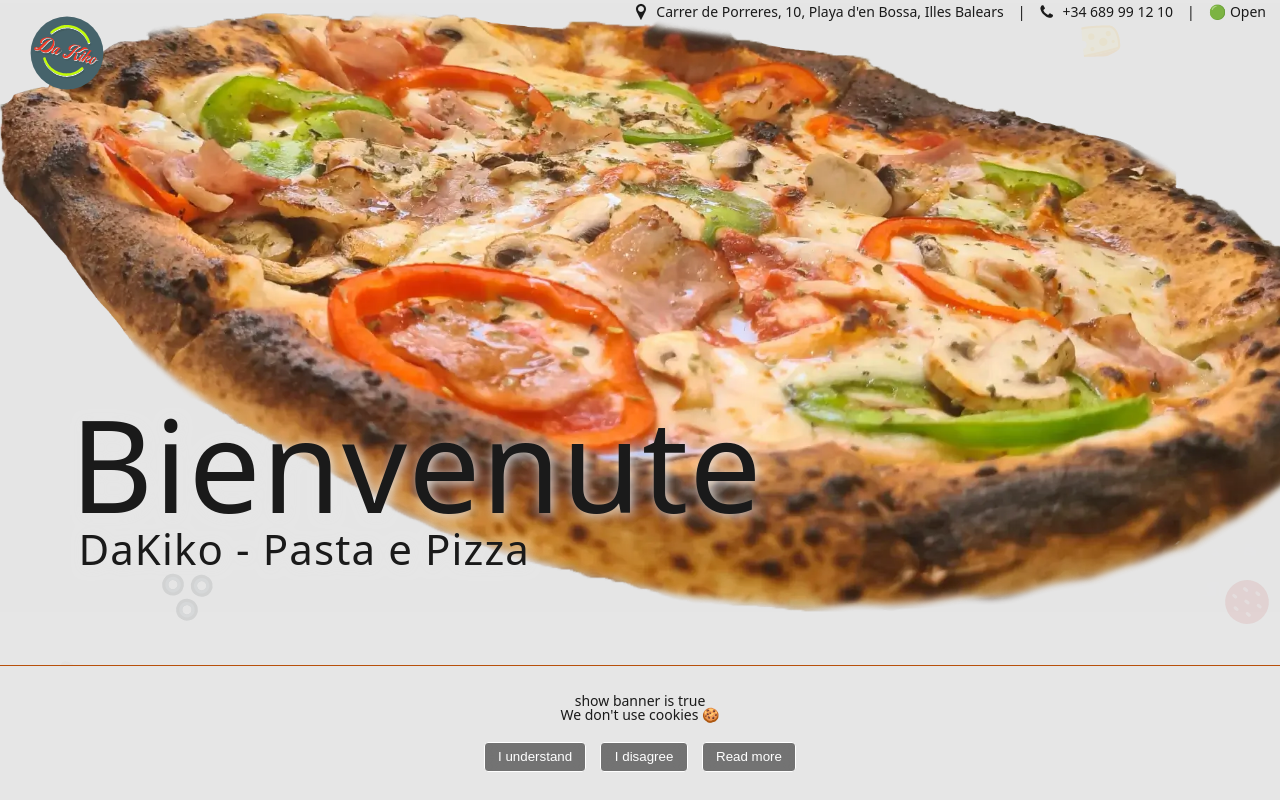
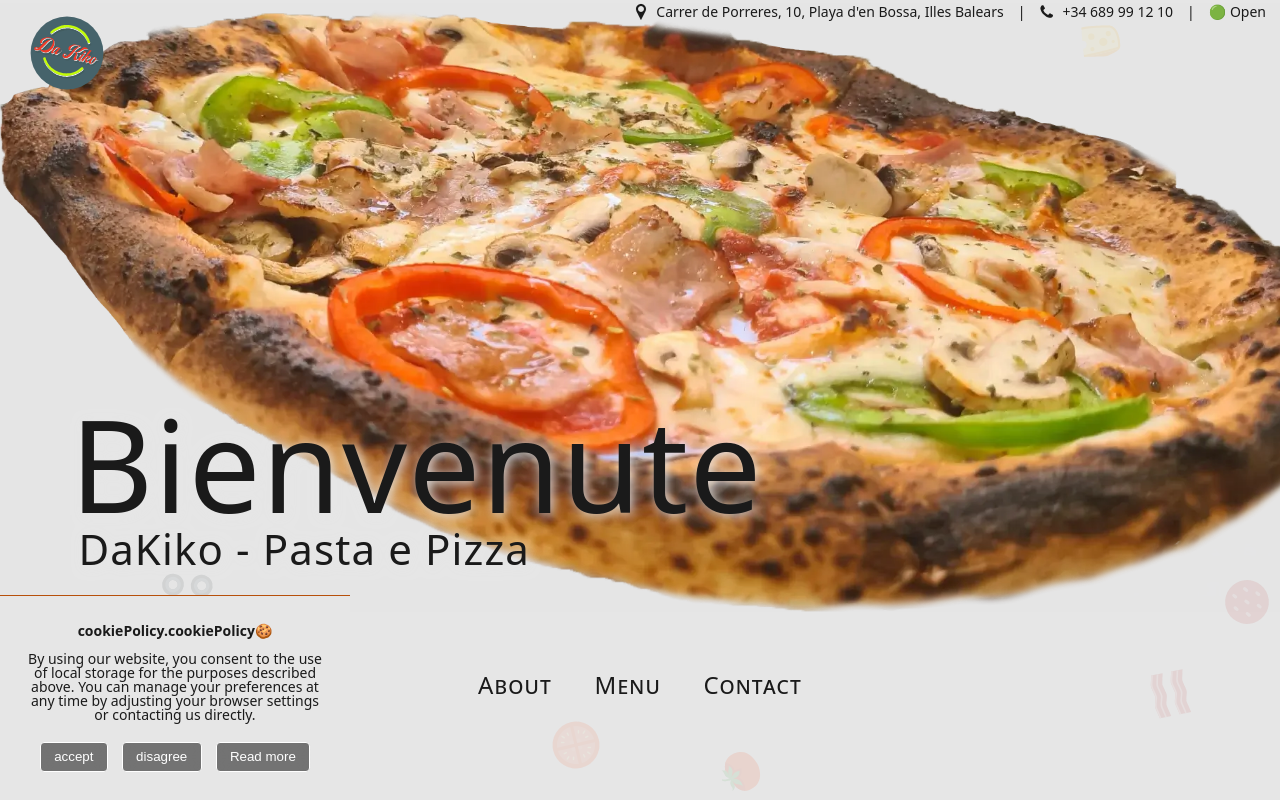
Before and after one commit to Greezaaa/dakiko-front, a React (Vite) app: page / in a window 1280 px wide. Shown: the top 800 px of the page. Built offline with nearby package versions, Linux system fonts and the light colour scheme.

Commit message:
update: Cookies Banner translations and some styling

```diff
--- a/src/assets/styles/components/cookie.scss
+++ b/src/assets/styles/components/cookie.scss
@@ -12,6 +12,13 @@
   text-align: center;
   overflow: hidden;
   z-index: 10;
+  width: min(350px, 100% - 1em);
+  p:is(:first-child) {
+    font-weight: bold;
+  }
+  p {
+    margin-bottom: 1em;
+  }
 }
 
 .cookie-banner.hide {
--- a/src/components/cookie-banner/CookieBanner.tsx
+++ b/src/components/cookie-banner/CookieBanner.tsx
@@ -49,18 +49,17 @@ const CookieBanner = forwardRef((_, ref) => {
     <>
       {showBanner && (
         <div className="cookie-banner">
-          {showBanner && " show banner is true"}
-          {!showBanner && " show banner is false"}
-          <p>We don't use cookies &#127850;</p>
+          <p>{t("cookiePolicy.cookiePolicy")}&#127850;</p>
+          <p>{t("cookiePolicy.consent.description")}</p>
           <div className="buttons center">
             <button className="c__btn accept" onClick={handleAccept}>
-              I understand
+              {t("cookiePolicy.accept")}
             </button>
             <button className="c__btn cancel" onClick={handleCancel}>
-              I disagree
+              {t("cookiePolicy.disagree")}
             </button>
             <button className="c__btn info" onClick={handleReadMore}>
-              Read more
+              {t("cookiePolicy.readMore")}
             </button>
           </div>
         </div>
@@ -104,10 +103,10 @@ const CookieBanner = forwardRef((_, ref) => {
               <p>{t("cookiePolicy.questions.description")}</p>
               <div className="buttons modal-buttons">
                 <button className="c__btn accept" onClick={handleAccept}>
-                  I agree
+                  {t("cookiePolicy.accept")}
                 </button>
                 <button className="c__btn cancel" onClick={handleCancel}>
-                  I disagree
+                  {t("cookiePolicy.disagree")}
                 </button>
               </div>
             </div>
--- a/src/data-assets/translations/bg/global.json
+++ b/src/data-assets/translations/bg/global.json
@@ -170,6 +170,10 @@
     }
   },
   "cookiePolicy": {
+    "accept": "Приемам",
+    "disagree": "Не съм съгласен",
+    "readMore": "Прочети повече",
+    "cookiePolicy": "Не използваме бисквитки",
     "title": "Политика за бисквитките",
     "intro": "В DaKiko - Pasta e Pizza ние отдаваме приоритет на вашата онлайн поверителност и се стремим да ви предоставим най-доброто възможно преживяване при посещение на нашия уебсайт. Искаме да знаете, че не използваме бисквитки за проследяване или рекламни цели. Въпреки това използваме определени технологии, за да подобрим вашето преживяване при браузърната сесия и да персонализираме съдържанието в зависимост от вашите предпочитания.",
     "localStorage": {
--- a/src/data-assets/translations/de/global.json
+++ b/src/data-assets/translations/de/global.json
@@ -170,6 +170,10 @@
     }
   },
   "cookiePolicy": {
+    "accept": "Akzeptieren",
+    "disagree": "Nicht einverstanden",
+    "readMore": "Mehr lesen",
+    "cookiePolicy": "Wir verwenden keine Cookies",
     "title": "Cookie-Richtlinie",
     "intro": "Bei DaKiko - Pasta e Pizza legen wir großen Wert auf Ihren Online-Datenschutz und möchten Ihnen das bestmögliche Erlebnis beim Besuch unserer Website bieten. Wir möchten Sie darüber informieren, dass wir keine Cookies zu Tracking- oder Werbezwecken verwenden. Wir nutzen jedoch bestimmte Technologien, um Ihr Browsererlebnis zu verbessern und Inhalte entsprechend Ihrer Präferenzen zu personalisieren.",
     "localStorage": {
--- a/src/data-assets/translations/en/global.json
+++ b/src/data-assets/translations/en/global.json
@@ -171,6 +171,9 @@
     }
   },
   "cookiePolicy": {
+    "accept": "accept",
+    "disagree": "disagree",
+    "readMore": "Read more",
     "title": "Cookie Policy",
     "intro": "At DaKiko - Pasta e Pizza, we prioritize your online privacy and aim to provide you with the best possible experience when visiting our website. We want you to know that we do not use cookies for tracking or advertising purposes. However, we utilize certain technologies to enhance your browsing experience and personalize content based on your preferences.",
     "localStorage": {
--- a/src/data-assets/translations/es/global.json
+++ b/src/data-assets/translations/es/global.json
@@ -171,6 +171,10 @@
     }
   },
   "cookiePolicy": {
+    "accept": "Aceptar",
+    "disagree": "No estoy de acuerdo",
+    "readMore": "Leer más",
+    "cookiePolicy": "We don't use cookies",
     "title": "Política de Cookies",
     "intro": "En DaKiko - Pasta e Pizza, priorizamos tu privacidad en línea y nos esforzamos por ofrecerte la mejor experiencia posible al visitar nuestro sitio web. Queremos informarte que no utilizamos cookies con fines de seguimiento o publicidad. Sin embargo, empleamos ciertas tecnologías para mejorar tu experiencia de navegación y personalizar el contenido según tus preferencias.",
     "localStorage": {
--- a/src/data-assets/translations/fr/global.json
+++ b/src/data-assets/translations/fr/global.json
@@ -170,6 +170,10 @@
     }
   },
   "cookiePolicy": {
+    "accept": "Accepter",
+    "disagree": "Pas d'accord",
+    "readMore": "Lire la suite",
+    "cookiePolicy": "Nous n'utilisons pas de cookies",
     "title": "Politique de cookies",
     "intro": "Chez DaKiko - Pasta e Pizza, nous accordons une grande importance à votre vie privée en ligne et nous nous efforçons de vous offrir la meilleure expérience possible lors de votre visite sur notre site web. Nous tenons à vous informer que nous n'utilisons pas de cookies à des fins de suivi ou de publicité. Cependant, nous utilisons certaines technologies pour améliorer votre expérience de navigation et personnaliser le contenu en fonction de vos préférences.",
     "localStorage": {
--- a/src/data-assets/translations/it/global.json
+++ b/src/data-assets/translations/it/global.json
@@ -171,6 +171,10 @@
     }
   },
   "cookiePolicy": {
+    "accept": "Accettare",
+    "disagree": "Non sono d'accordo",
+    "readMore": "Leggi di più",
+    "cookiePolicy": "Non utilizziamo i cookie",
     "title": "Politica sui cookie",
     "intro": "Da DaKiko - Pasta e Pizza, diamo grande importanza alla tua privacy online e ci impegniamo a offrirti la migliore esperienza possibile durante la visita al nostro sito web. Vogliamo informarti che non utilizziamo cookie a fini di tracciamento o pubblicità. Tuttavia, utilizziamo alcune tecnologie per migliorare la tua esperienza di navigazione e personalizzare i contenuti in base alle tue preferenze.",
     "localStorage": {
--- a/src/data-assets/translations/ua/global.json
+++ b/src/data-assets/translations/ua/global.json
@@ -42,7 +42,7 @@
       "pizza": "Піца"
     },
     "topBanner": {
-      "adres": "Наше місцезнаходження: ",
+      "adres": "Наше місце знаходження: ",
       "phone": "Напишіть мені повідомлення на",
       "status": "Ресторан зараз",
       "open": "відкрито",
@@ -171,7 +171,11 @@
     }
   },
   "cookiePolicy": {
-    "title": "Політика використання cookies",
+    "accept": "Прийняти",
+    "disagree": "Не згоден",
+    "readMore": "Читати далі",
+    "cookiePolicy": "Ми не використовуємо файли кукіс",
+    "title": "Політика використання кукіс",
     "intro": "У DaKiko - Pasta e Pizza ми надаємо велике значення вашій онлайн-приватності і прагнемо забезпечити вам найкращий досвід під час візиту на наш веб-сайт. Ми хочемо повідомити вас, що ми не використовуємо cookies для відстеження або рекламних цілей. Однак ми використовуємо певні технології для покращення вашого браузерного досвіду та персоналізації контенту відповідно до ваших уподобань.",
     "localStorage": {
       "header": "Що ми використовуємо",
```
